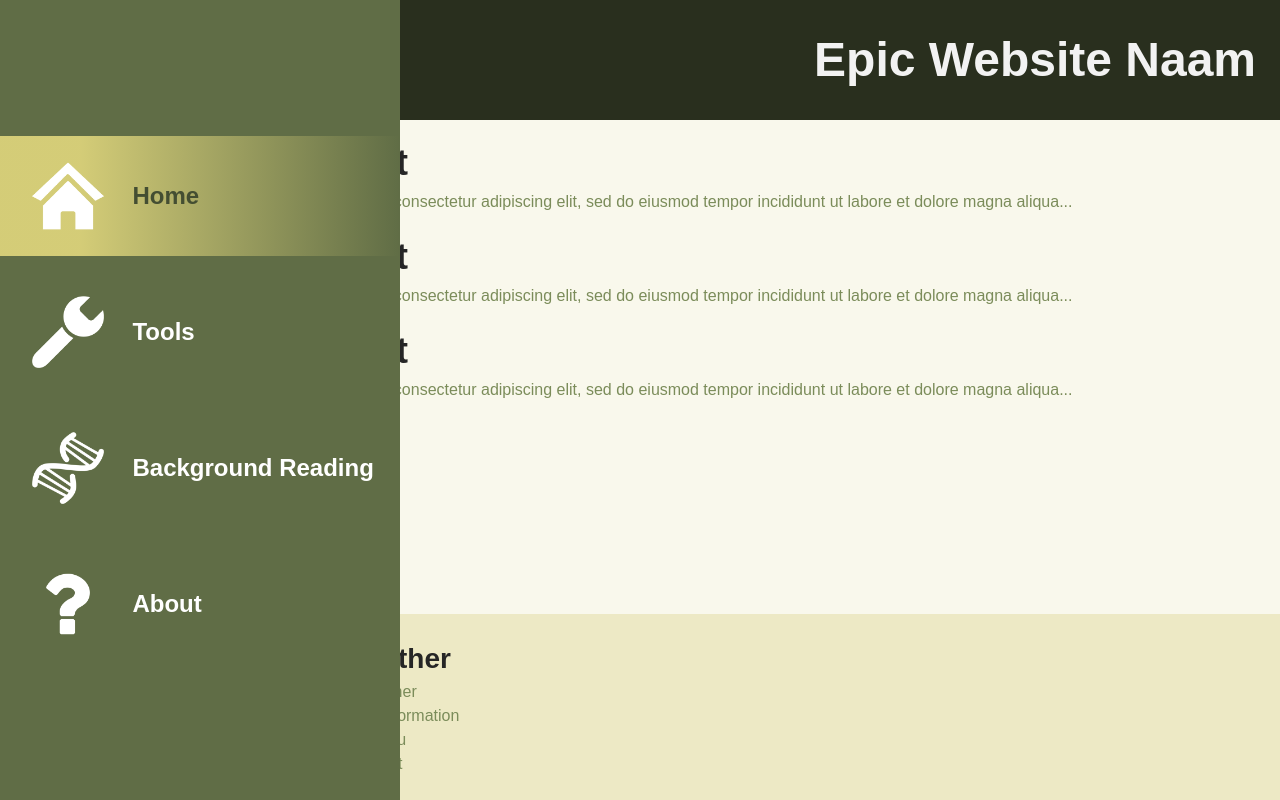
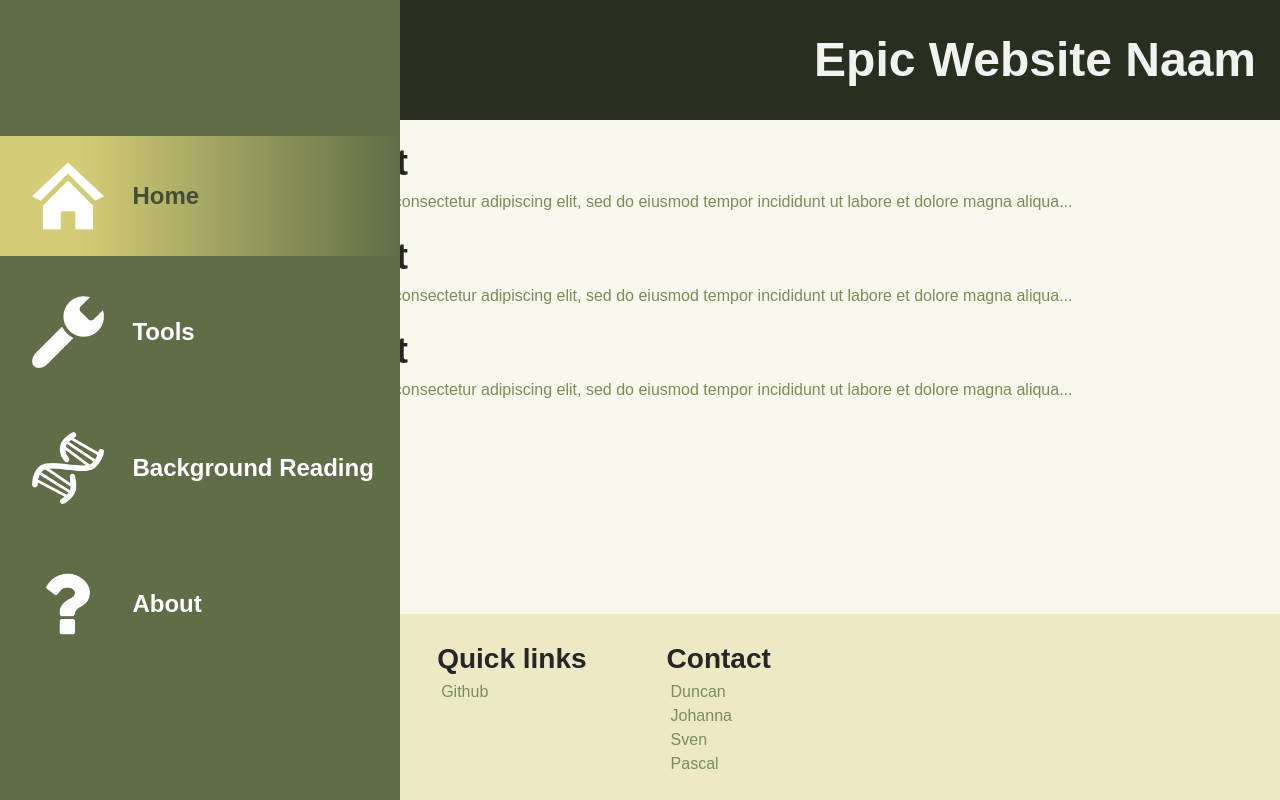
Before and after one commit to Dunc4nNT/bit, a Flask app: page / in a window 1280 px wide. Run offline with Flask 3, Linux system fonts and the light colour scheme.

Commit message:
Changed footer added links for support

```diff
--- a/website/bit/static/css/main.css
+++ b/website/bit/static/css/main.css
@@ -70,6 +70,15 @@ body {
 
 .footer li {
   padding-left: 0.25rem;
+}
+
+.footer hr {
+  border: 1.5px solid hsl(80, 22%, 35%);
+}
+
+.footer a {
+  text-decoration: none;
+  color: hsl(80, 22%, 45%);
 }
 
 .header {
--- a/website/bit/static/scss/components/_footer.scss
+++ b/website/bit/static/scss/components/_footer.scss
@@ -18,3 +18,12 @@
 .footer li{
   padding-left: 0.25rem;
 }
+
+.footer hr{
+  border: 1.50px solid $clr-secondary-700;
+}
+
+.footer a{
+  text-decoration: none;
+  color: $clr-secondary-600;
+}
--- a/website/bit/templates/_components/footer.html
+++ b/website/bit/templates/_components/footer.html
@@ -1,13 +1,4 @@
 <footer class="footer">
-  <div class="contact">
-    <h3>Contact</h3>
-    <ul>
-      <li>Duncan</li>
-      <li>Johanna</li>
-      <li>Sven</li>
-      <li>Pascal</li>
-    </ul>
-  </div>
   <div class="other">
     <h3>Other</h3>
     <ul>
@@ -17,4 +8,20 @@
       <li>put</li>
     </ul>
   </div>
+  <hr>
+  <div class="Quick Links">
+    <h3>Quick links</h3>
+    <ul>
+      <li><a href="https://github.com/Dunc4nNT/bit/blob/master/README.md">Github</a></li>
+    </ul>
+  </div>
+  <div class="contact">
+    <h3>Contact</h3>
+    <ul>
+      <li><a href="https://github.com/Dunc4nNT">Duncan</a></li>
+      <li><a href="https://github.com/j0w0j">Johanna</a></li>
+      <li><a href="https://github.com/svenstaats">Sven</a></li>
+      <li><a href="https://github.com/Tarnished-06">Pascal</a></li>
+    </ul>
+  </div>
 </footer>
```
